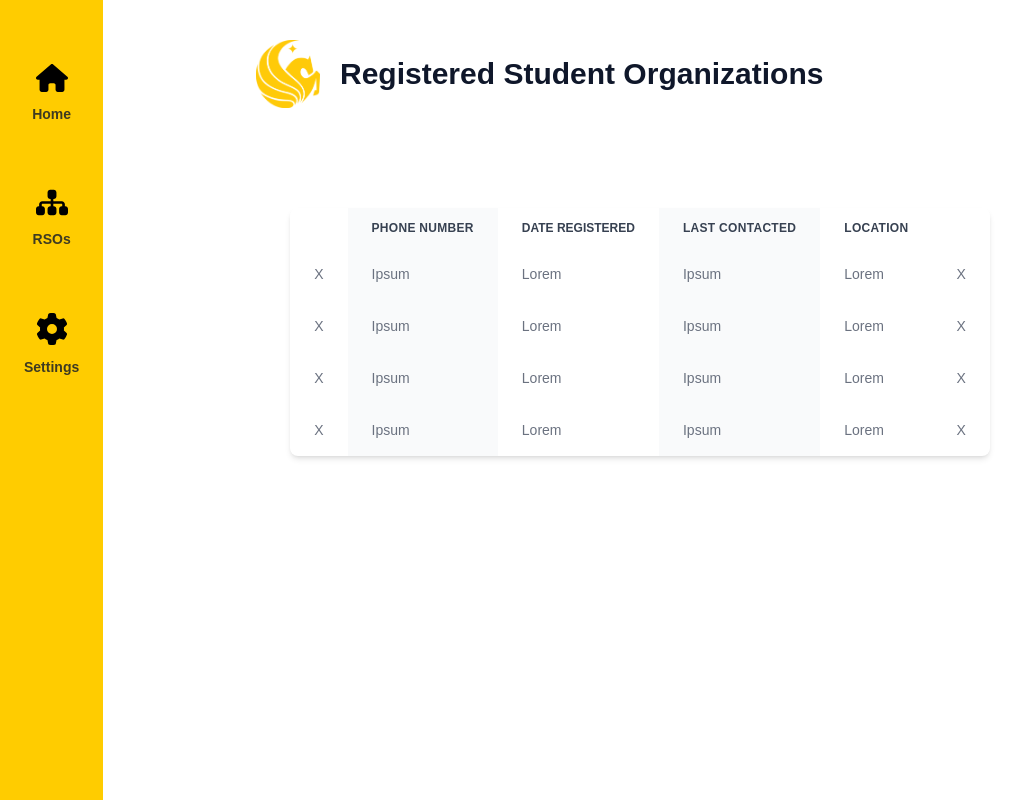
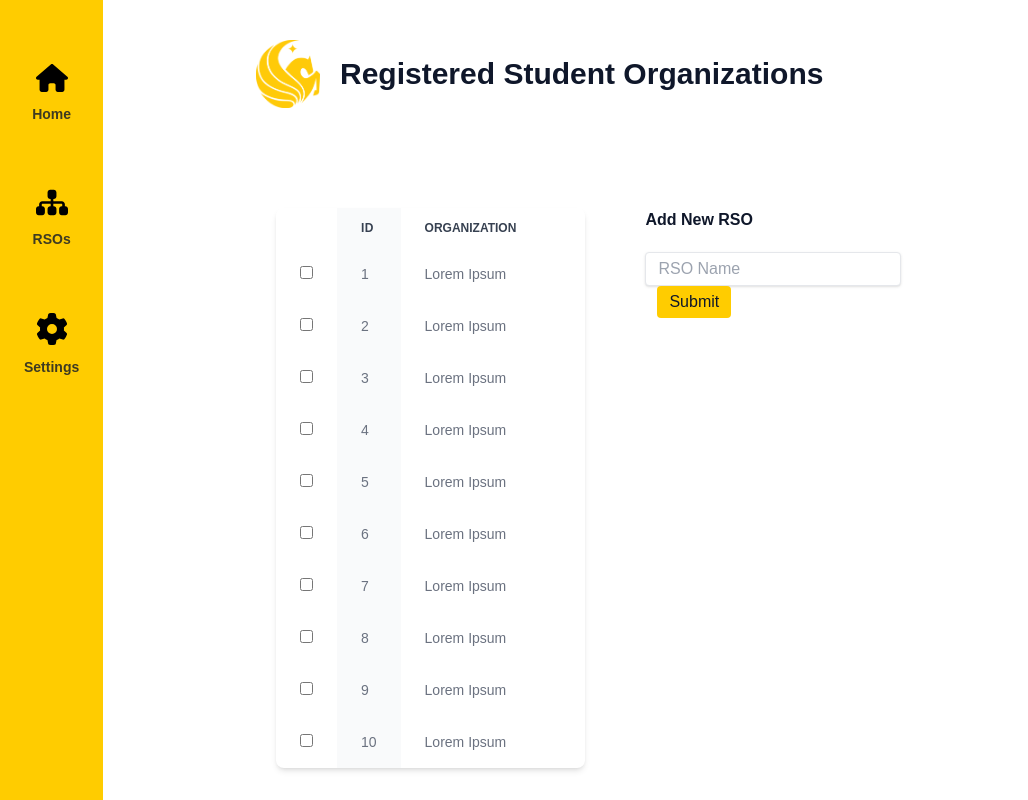
Before and after one commit to ethans333/dbs-project, a React (Vite) app in the folder frontend/: page /rsos in a window 1280 px wide. Shown: the whole page, without its empty margins (0-1028 px from the left). Built offline with nearby package versions, Linux system fonts and the light colour scheme.

Commit message:
Add event creation functionality and location selection

```diff
--- a/frontend/src/Pages/HomeViews/Admin.jsx
+++ b/frontend/src/Pages/HomeViews/Admin.jsx
@@ -12,6 +12,13 @@ export default function () {
   const [events, setEvents] = useState([]);
   const [eventType, setEventType] = useState("");
   const [rso, setRso] = useState("");
+  const [eventName, setEventName] = useState("");
+  const [address, setAddress] = useState("");
+  const [creatingLocation, setCreatingLocation] = useState(false);
+  const [locationAddress, setLocationAddress] = useState("");
+  const [locationName, setLocationName] = useState("");
+  const [longitude, setLongitude] = useState("");
+  const [latitude, setLatitude] = useState("");
 
   const { setShowRightSideMenu } = useContext(Context);
 
@@ -31,7 +38,7 @@ export default function () {
       <div className="grid grid-cols-2 mt-[3vh] gap-x-10 divide-x">
         {/* Left Side */}
         <div className="mx-auto">
-          <div>Add new event:</div>
+          <div className="font-bold">Add new event:</div>
           <EventForm />
         </div>
         {/* Right Side */}
@@ -124,6 +131,15 @@ export default function () {
 
     return (
       <div className="grid grid-cols-1 w-fit space-y-5 mt-5">
+        {/* Name */}
+        <input
+          className="border rounded shadow w-full px-3 py-1"
+          type="text"
+          name="eventName"
+          placeholder="Event Name"
+          onChange={(e) => setEventName(e.target.value)}
+          value={eventName}
+        />
         {/* Description */}
         <textarea
           className="border rounded shadow w-fit min-w-80 px-5 py-4"
@@ -134,6 +150,69 @@ export default function () {
           onChange={(e) => setDescription(e.target.value)}
           value={description}
         />
+        {/* Address */}
+        {!creatingLocation ? (
+          <div>
+            <Dropdown
+              options={["Location A", "Location B", "Location C"]}
+              placeholder="Event Address"
+              controlClassName="border rounded-lg shadow w-fit w-full"
+              menuClassName="border-none rounded-lg shadow-lg w-fit w-full"
+              value={address}
+              onChange={(e) => setAddress(e.value)}
+            />
+            <div
+              onClick={() => setCreatingLocation(true)}
+              className="text-blue-500 text-sm mt-1 text-right hover:opacity-50 cursor-pointer"
+            >
+              Create New Location
+            </div>
+          </div>
+        ) : (
+          <div className="space-y-3">
+            <p>Create New Location</p>
+            <input
+              className="border rounded shadow w-full px-3 py-1"
+              type="text"
+              name="locationName"
+              placeholder="Location Name"
+              onChange={(e) => setLocationName(e.target.value)}
+              value={locationName}
+            />
+            <input
+              className="border rounded shadow w-full px-3 py-1"
+              type="text"
+              name="address"
+              placeholder="Location Address"
+              onChange={(e) => setLocationAddress(e.target.value)}
+              value={locationAddress}
+            />
+            <input
+              className="border rounded shadow w-full px-3 py-1"
+              type="text"
+              name="longitude"
+              placeholder="Longitude"
+              onChange={(e) => setLongitude(e.target.value)}
+              value={longitude}
+            />
+            <div>
+              <input
+                className="border rounded shadow w-full px-3 py-1"
+                type="text"
+                name="latitude"
+                placeholder="Latitude"
+                onChange={(e) => setLatitude(e.target.value)}
+                value={latitude}
+              />
+              <div
+                onClick={() => setCreatingLocation(false)}
+                className="text-red-500 text-sm mt-1 text-right hover:opacity-50 cursor-pointer"
+              >
+                Cancel
+              </div>
+            </div>
+          </div>
+        )}
         {/* Time */}
         <input
           type="datetime-local"
@@ -146,7 +225,7 @@ export default function () {
         />
         {/* Event Type */}
         <Dropdown
-          options={["RSO Event", "Private Event"]}
+          options={["RSO Event", "Private Event", "Public Event"]}
           placeholder="Event Type"
           controlClassName="border rounded-lg shadow w-fit w-full"
           menuClassName="border-none rounded-lg shadow-lg w-fit w-full"
--- a/frontend/src/Pages/RSOs.jsx
+++ b/frontend/src/Pages/RSOs.jsx
@@ -1,7 +1,23 @@
 import LeftSideMenu from "../Components/LeftSideMenu";
 import ucf_logo from "../assets/ucf_logo.png";
+import { useState } from "react";
 
 export default function () {
+  const [orgs, setOrgs] = useState([
+    { id: 1, organization: "Lorem Ipsum" },
+    { id: 2, organization: "Lorem Ipsum" },
+    { id: 3, organization: "Lorem Ipsum" },
+    { id: 4, organization: "Lorem Ipsum" },
+    { id: 5, organization: "Lorem Ipsum" },
+    { id: 6, organization: "Lorem Ipsum" },
+    { id: 7, organization: "Lorem Ipsum" },
+    { id: 8, organization: "Lorem Ipsum" },
+    { id: 9, organization: "Lorem Ipsum" },
+    { id: 10, organization: "Lorem Ipsum" },
+  ]);
+  const [organization, setOrganization] = useState("");
+  const [selected, setSelected] = useState([]);
+
   return (
     <LeftSideMenu>
       <div className="flex mt-[3vh]">
@@ -11,7 +27,7 @@ export default function () {
         </div>
       </div>
       <div className="flex justify-center">
-        <div className="mt-[10vh] overflow-y-scroll max-h-[80vh] p-5">
+        <div className="mt-[10vh] max-h-[80vh] p-5 flex space-x-10">
           <div className="relative overflow-x-auto shadow-md sm:rounded-lg">
             <table className="w-full text-sm text-left rtl:text-right text-gray-500">
               <thead className="text-xs text-gray-700 uppercase">
@@ -21,49 +37,85 @@ export default function () {
                     scope="col"
                     className="px-6 py-3 bg-gray-50 tracking-wide"
                   >
-                    Phone Number
+                    id
                   </th>
                   <th scope="col" className="px-6 py-3">
-                    Date Registered
-                  </th>
-                  <th
-                    scope="col"
-                    className="px-6 py-3 bg-gray-50 tracking-wide"
-                  >
-                    Last Contacted
-                  </th>
-                  <th scope="col" className="px-6 py-3 tracking-wide">
-                    Location
+                    Organization
                   </th>
                   <th scope="col" className="px-6 py-3 tracking-wide"></th>
                 </tr>
               </thead>
               <tbody>
-                {/* {numbers.map((number, i) => (
-                  <Row key={i} {...number} />
-                ))} */}
-                <Row />
-                <Row />
-                <Row />
-                <Row />
+                {orgs.map((o, i) => (
+                  <Row key={i} id={o.id} organization={o.organization} />
+                ))}
               </tbody>
             </table>
+          </div>
+
+          <div className="px-5">
+            {selected.length > 0 && (
+              <div className="mb-5">
+                <div className="font-bold mb-5">
+                  Delete {selected.length} Selected
+                </div>
+                <button
+                  className="w-fit bg-red-500 rounded px-3 py-1 hover:opacity-50 text-white mb-5"
+                  onClick={() => {
+                    if (
+                      confirm(
+                        `Are you sure you want to delete ${selected.length} organizations?`
+                      )
+                    ) {
+                      setSelected([]);
+                    }
+                  }}
+                >
+                  Delete
+                </button>
+              </div>
+            )}
+            <div className="font-bold mb-5">Add New RSO</div>
+            <input
+              className="border rounded shadow w-64 px-3 py-1"
+              type="text"
+              name="organization"
+              placeholder="RSO Name"
+              onChange={(e) => setOrganization(e.target.value)}
+              value={organization}
+            />
+
+            <button
+              className="w-fit bg-[#ffcc00] rounded px-3 py-1 hover:opacity-50 ml-3"
+              onClick={() => console.log("submitted")}
+            >
+              Submit
+            </button>
           </div>
         </div>
       </div>
     </LeftSideMenu>
   );
+
+  function Row({ id, organization }) {
+    return (
+      <tr>
+        <td className="px-6 py-4">
+          <input
+            checked={selected.includes(id)}
+            type="checkbox"
+            onChange={(e) => {
+              if (e.target.checked) {
+                setSelected([...selected, id]);
+              } else {
+                setSelected(selected.filter((s) => s !== id));
+              }
+            }}
+          />
+        </td>
+        <td className="px-6 py-4 bg-gray-50">{id}</td>
+        <td className="px-6 py-4">{organization}</td>
+      </tr>
+    );
+  }
 }
-
-function Row() {
-  return (
-    <tr>
-      <td className="px-6 py-4">X</td>
-      <td className="px-6 py-4 bg-gray-50">Ipsum</td>
-      <td className="px-6 py-4">Lorem</td>
-      <td className="px-6 py-4 bg-gray-50">Ipsum</td>
-      <td className="px-6 py-4">Lorem</td>
-      <td className="px-6 py-4">X</td>
-    </tr>
-  );
-}
```
Also changed, not shown: 1 other file (tests, documents, lock files or other folders).
